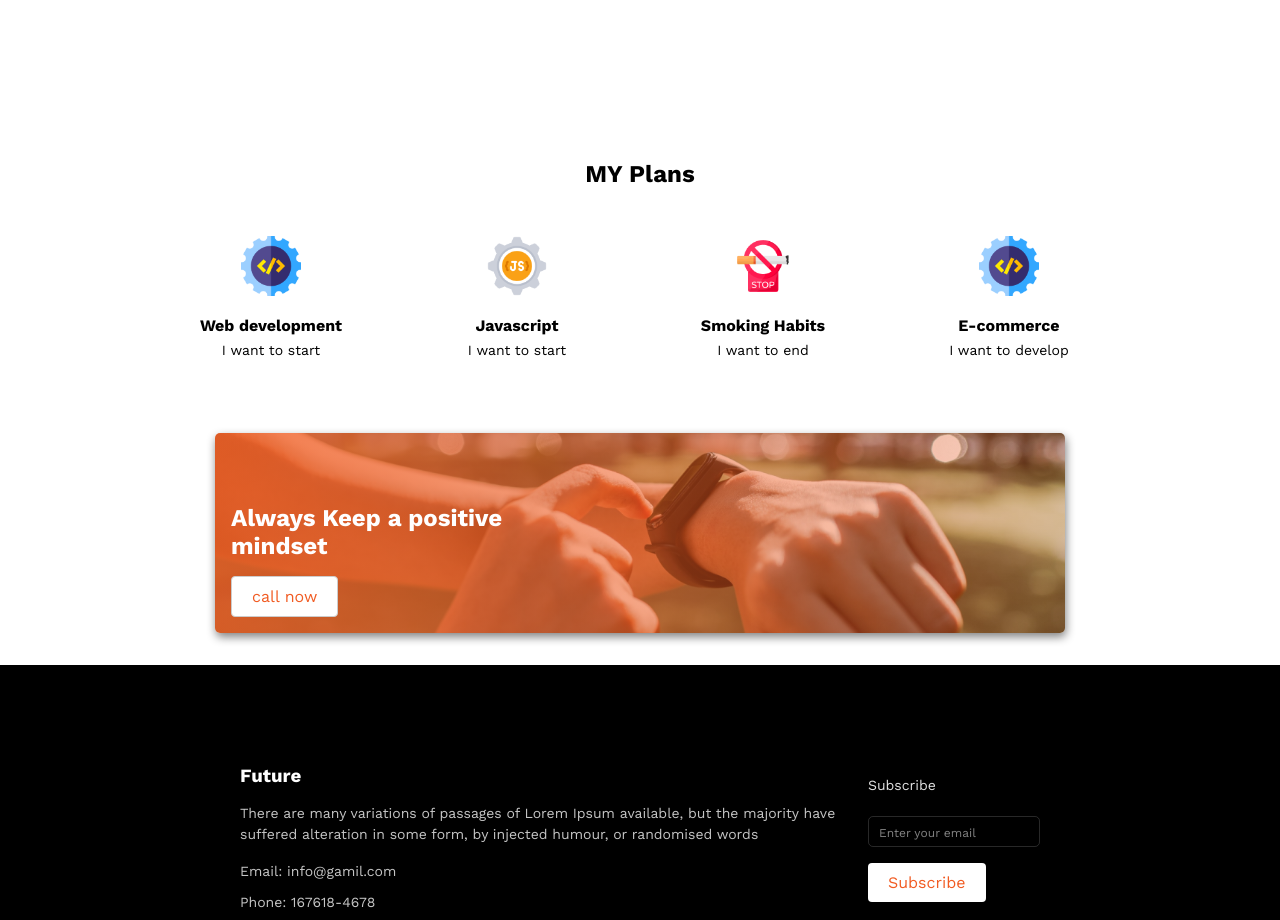
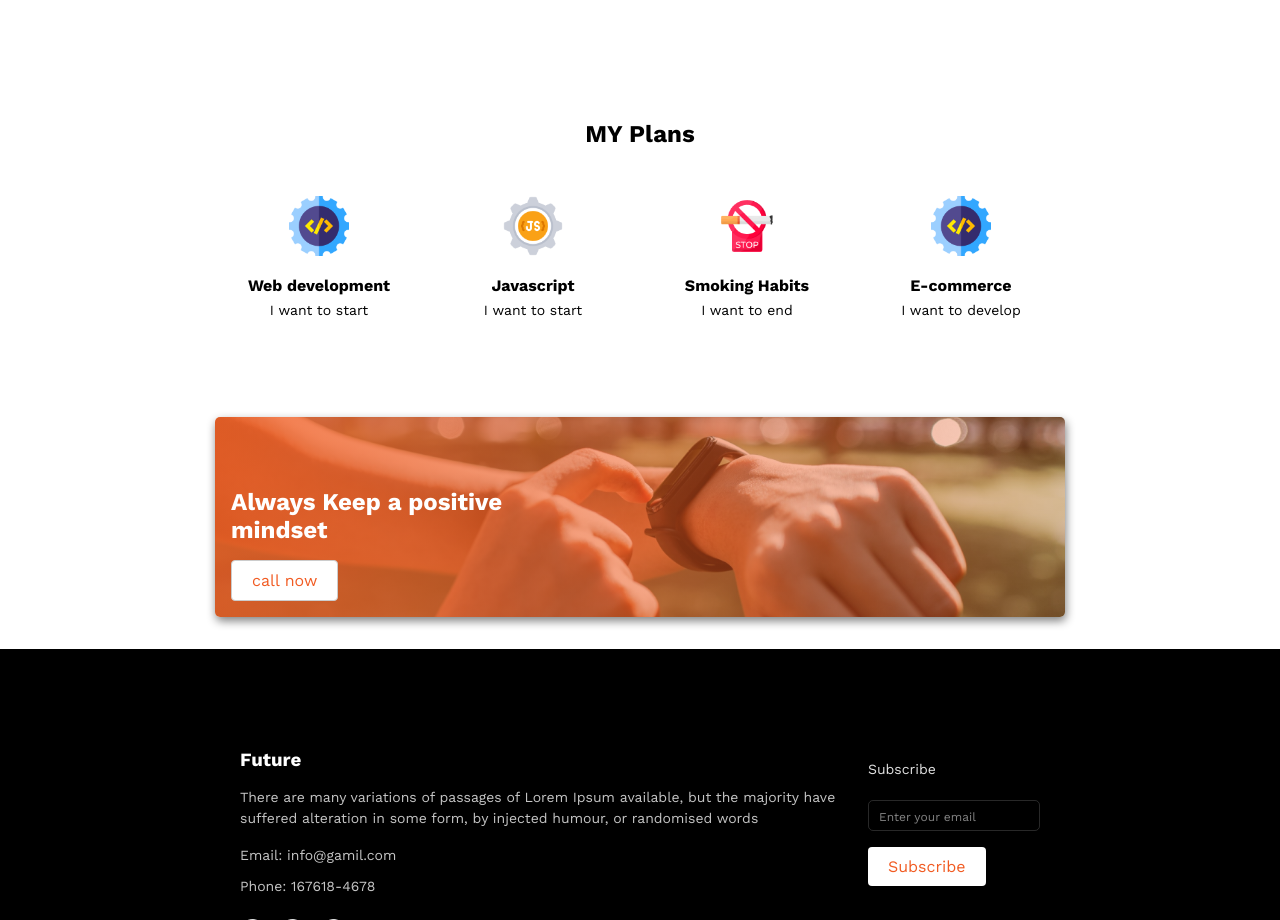
Before and after one commit to Shakil-Ahmmed8882/new-year-resolution, a plain HTML site: page index.html in a window 1280 px wide. Shown: the part 1320-2240 px from the top of the page. Drawn offline with nearby package versions, Linux system fonts and the light colour scheme.

Commit message:
a bit alignment

```diff
--- a/styles/style.css
+++ b/styles/style.css
@@ -105,16 +105,16 @@ p {
 
 /* My Plans */
 .my-plans {
-  padding: 40px 120px;
   text-align: center;
   display: flex;
   flex-direction: column;
   justify-content: center;
+  padding: 0 0 4rem 0;
 }
 .my-plans .my-plains-container {
   display: flex;
   justify-content: center;
-  gap: 6rem;
+  gap: 4rem;
 }
 .my-plan-title {
   margin-bottom: 3rem;
```
